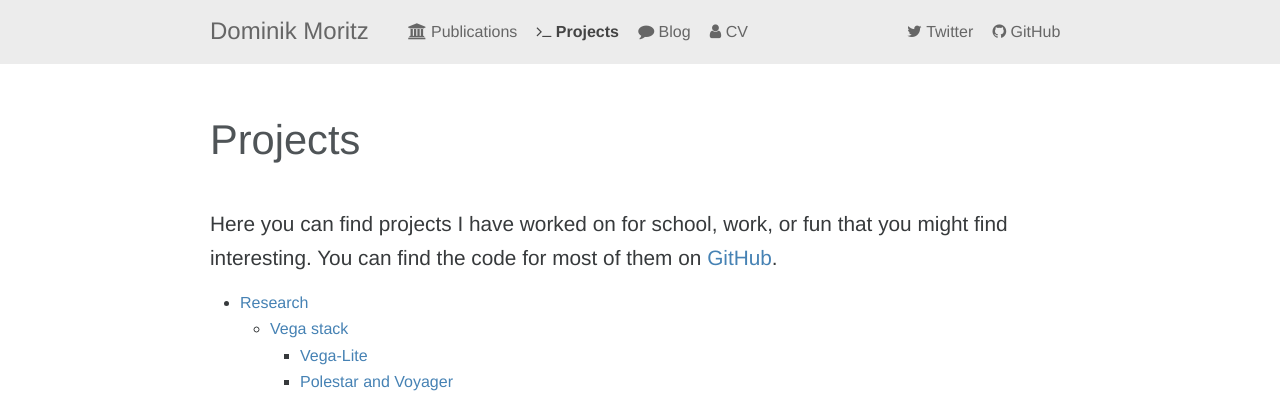
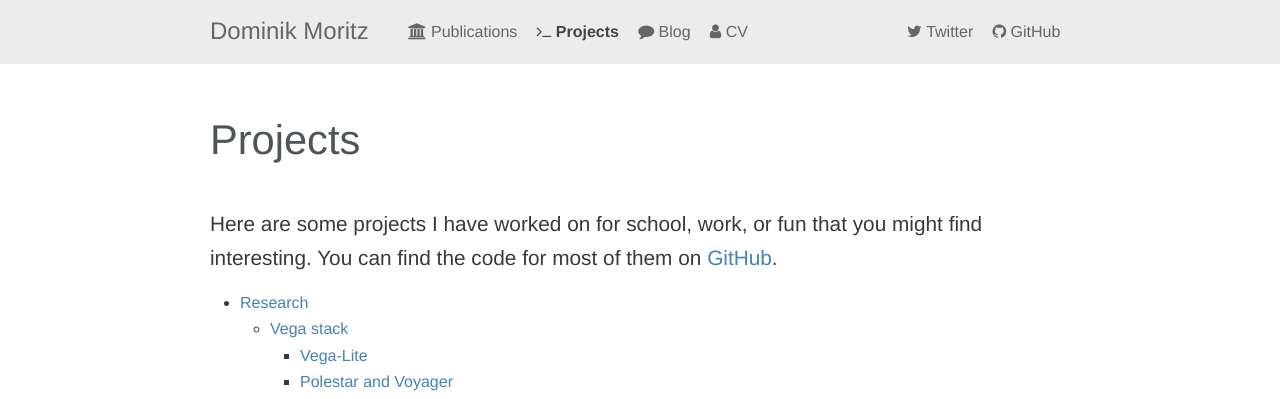
Before and after one commit to domoritz/domoritz.github.io, a Jekyll site: the page built from projects.md, in a window 1280 px wide and 900 px high. Shown: the top 399 px of the window. Built offline with Jekyll 4.4.1, drawn with Linux system fonts in a browser that asks for light colours; nearby versions of some CDN libraries.

Commit message:
projects text

```diff
--- a/projects.md
+++ b/projects.md
@@ -5,7 +5,7 @@ title: Projects
 ---
 
 {:.lead}
-Here you can find projects I have worked on for school, work, or fun that you might find interesting. You can find the code for most of them on [GitHub](https://github.com/domoritz).
+Here are some projects I have worked on for school, work, or fun that you might find interesting. You can find the code for most of them on [GitHub](https://github.com/domoritz).
 
 * TOC
 {:toc}
```
